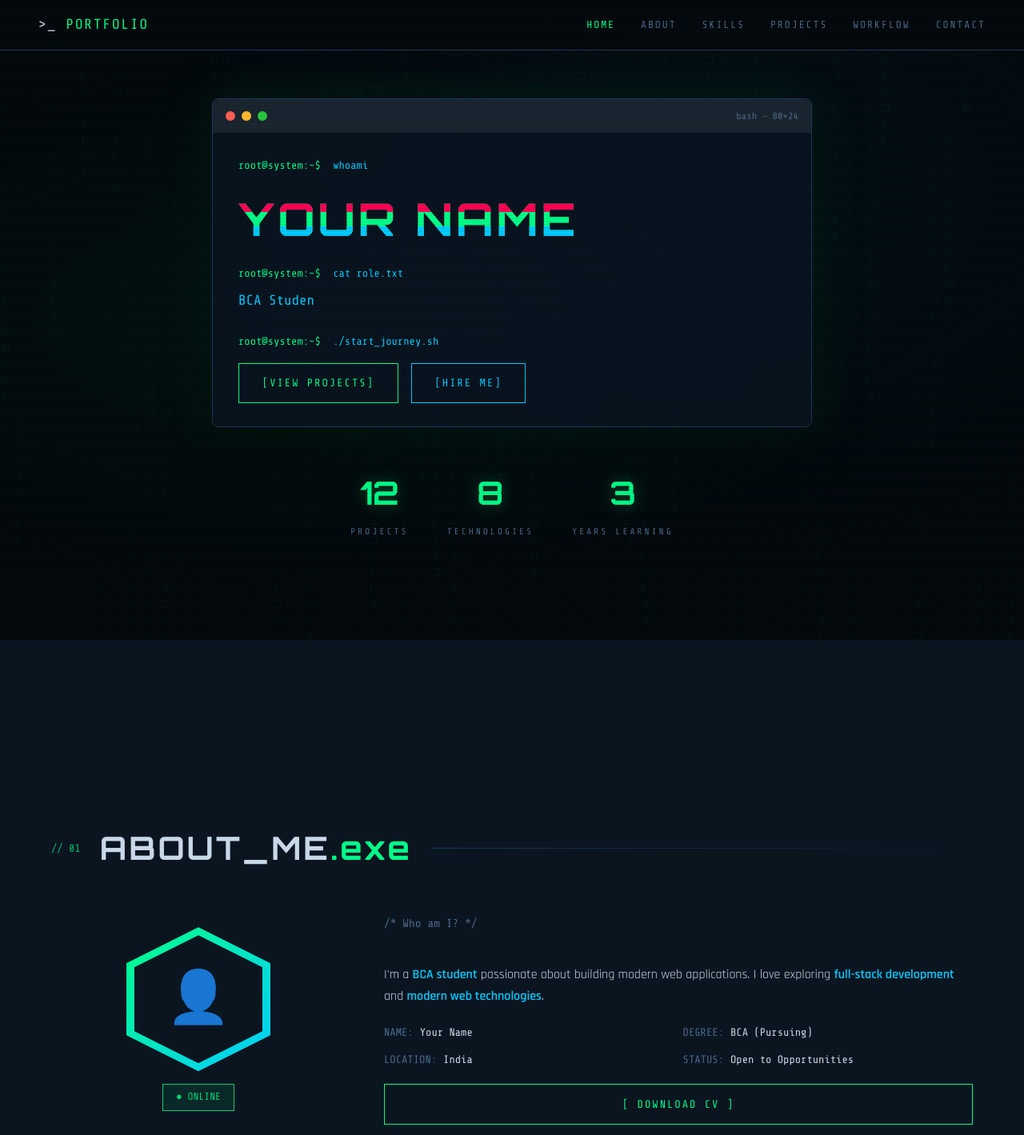
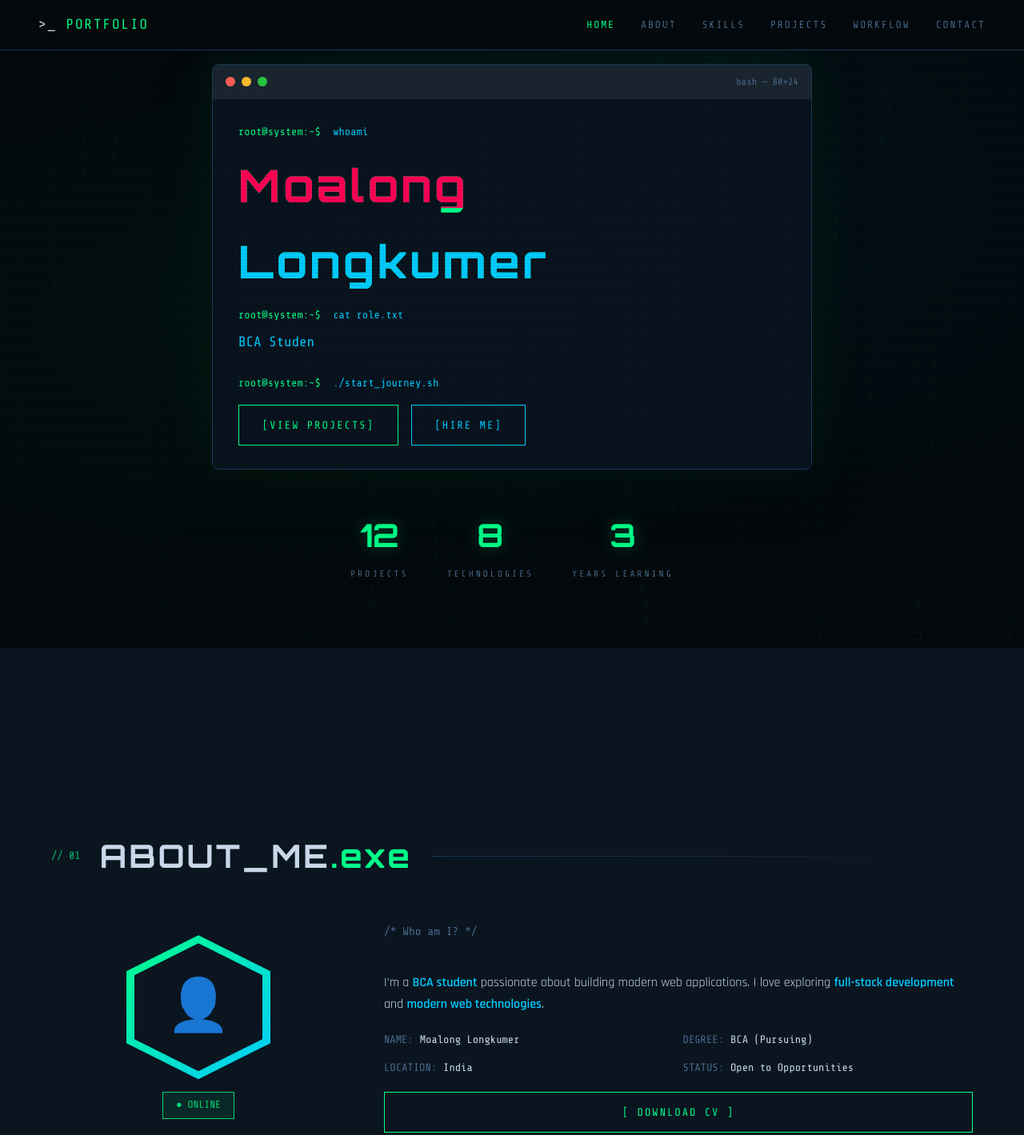
Before and after one commit to 25bcae37-alt/portfolio, a plain HTML site: page index.html in a window 1280 px wide. Shown: the top 1419 px of the page at 80% size. Drawn offline with nearby package versions, Linux system fonts and the light colour scheme.

Commit message:
HTML edit

```diff
--- a/index.html
+++ b/index.html
@@ -40,7 +40,7 @@
         </div>
         <div class="terminal-body">
           <p class="terminal-line"><span class="prompt">root@system:~$</span> <span class="cmd">whoami</span></p>
-          <h1 class="hero-name glitch" data-text="YOUR NAME">YOUR NAME</h1>
+          <h1 class="hero-name glitch" data-text="Moalong Longkumer">Moalong Longkumer</h1>
           <p class="terminal-line"><span class="prompt">root@system:~$</span> <span class="cmd">cat role.txt</span></p>
           <p class="hero-role"><span class="typing-text" id="typing"></span><span class="cursor-blink">█</span></p>
           <p class="terminal-line"><span class="prompt">root@system:~$</span> <span class="cmd">./start_journey.sh</span></p>
@@ -78,7 +78,7 @@
         <div class="code-comment">/* Who am I? */</div>
         <p><p>I'm a <span class="highlight">BCA student</span> passionate about building modern web applications. I love exploring <span class="highlight">full-stack development</span> and <span class="highlight">modern web technologies</span>.</p>
         <div class="about-details">
-          <div class="detail"><span class="detail-label">NAME:</span><span class="detail-value">Your Name</span></div>
+          <div class="detail"><span class="detail-label">NAME:</span><span class="detail-value">Moalong Longkumer</span></div>
           <div class="detail"><span class="detail-label">DEGREE:</span><span class="detail-value">BCA (Pursuing)</span></div>
           <div class="detail"><span class="detail-label">LOCATION:</span><span class="detail-value">India</span></div>
           <div class="detail"><span class="detail-label">STATUS:</span><span class="detail-value accent">Open to Opportunities</span></div>
```
